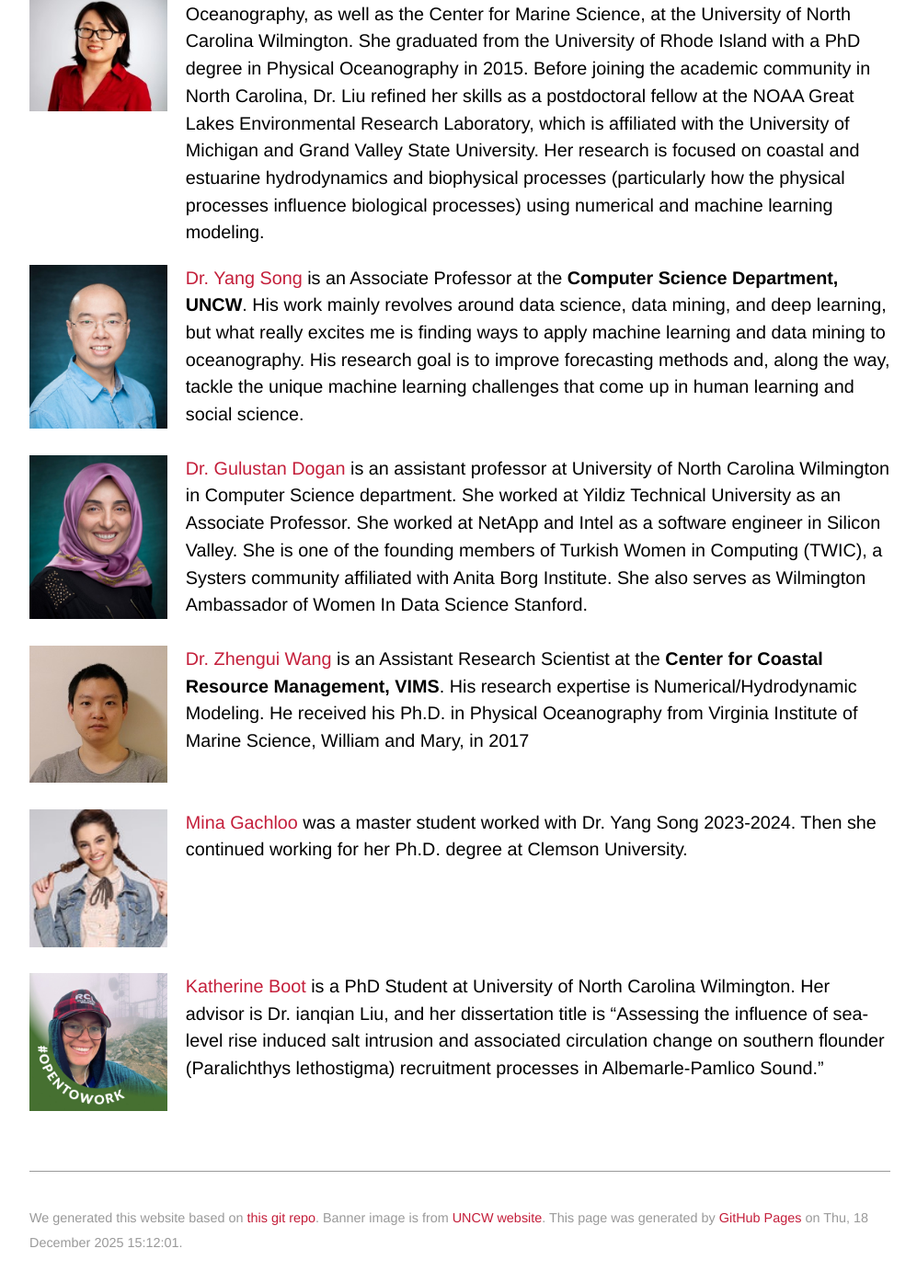
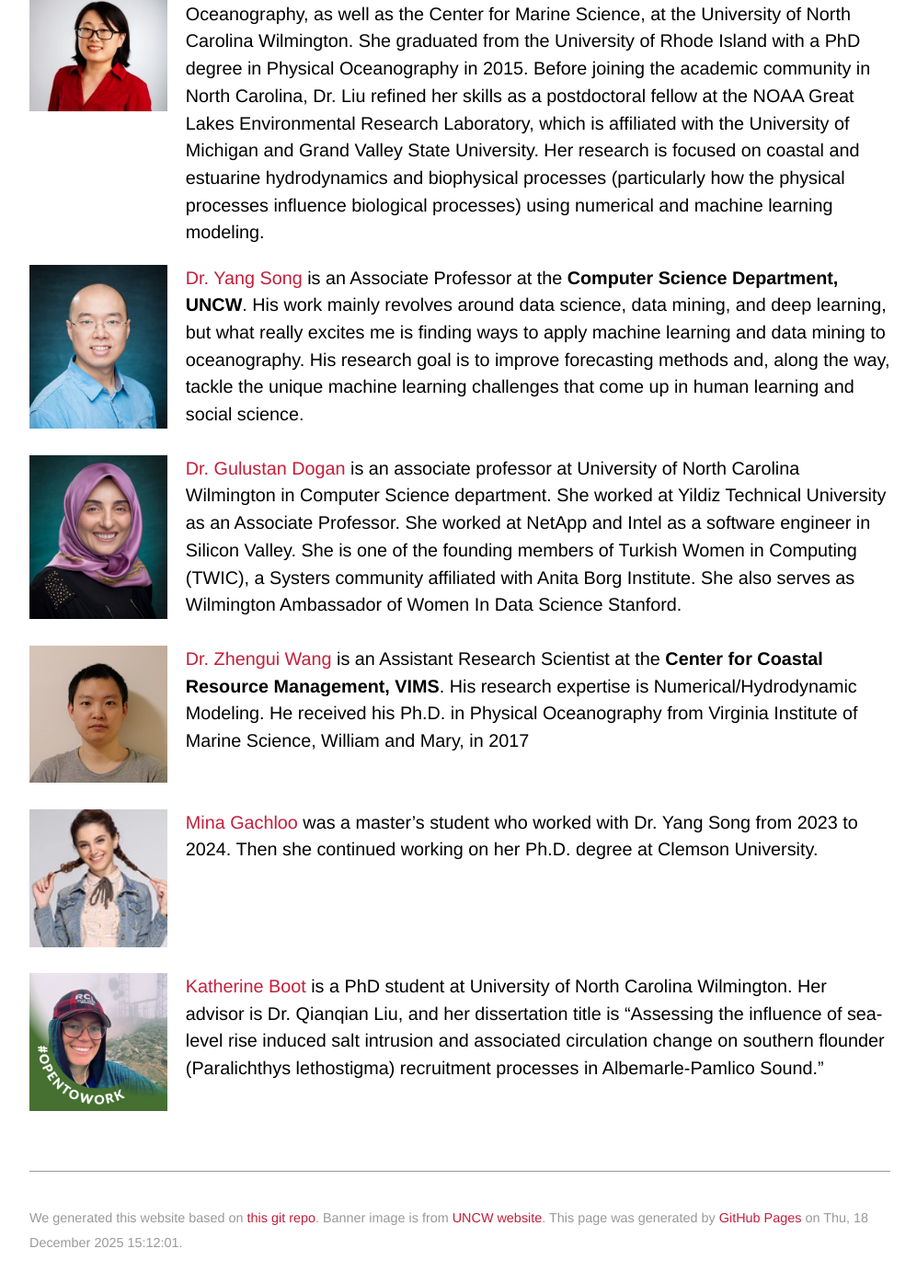
Before and after one commit to uncwcybertraining/uncwcybertraining.github.io, a Jekyll site: the page built from organizers.md, in a window 1280 px wide and 1400 px high, scrolled down 604 px. Shown: the top 1395 px of the window at 92% size, without its empty margins (140-1137 px from the left). Built offline with Jekyll 4.4.1, drawn with Linux system fonts in a browser that asks for light colours; some web fonts are replaced; our own code applies the rules of GitHub Pages for plain Markdown files.

Commit message:
Update organizers - update typos

```diff
--- a/organizers.md
+++ b/organizers.md
@@ -21,7 +21,7 @@ layout: default
 <div class='orgWrapper'>
 <img src="assets/images/Dogan.jpg" alt="Gulustan Dogan" width="150" />
 <div class='bioWrapper'>
-[Dr. Gulustan Dogan](https://uncw.edu/profiles/d/dogang) is an assistant professor at University of North Carolina Wilmington in Computer Science department. She worked at Yildiz Technical University as an Associate Professor. She worked at NetApp and Intel as a software engineer in Silicon Valley. She is one of the founding members of Turkish Women in Computing (TWIC), a Systers community affiliated with Anita Borg Institute. She also serves as Wilmington Ambassador of Women In Data Science Stanford.
+[Dr. Gulustan Dogan](https://uncw.edu/profiles/d/dogang) is an associate professor at University of North Carolina Wilmington in Computer Science department. She worked at Yildiz Technical University as an Associate Professor. She worked at NetApp and Intel as a software engineer in Silicon Valley. She is one of the founding members of Turkish Women in Computing (TWIC), a Systers community affiliated with Anita Borg Institute. She also serves as Wilmington Ambassador of Women In Data Science Stanford.
 </div>
 </div>
 
@@ -36,13 +36,13 @@ layout: default
 <div class='orgWrapper'>
 <img src="assets/images/Gachloo.png" alt="Mina Gachloo" width="150" />
 <div class='bioWrapper'>
-[Mina Gachloo](https://www.linkedin.com/in/mina-gachloo/) was a master student worked with Dr. Yang Song  2023-2024. Then she continued working for her Ph.D. degree at Clemson University.
+[Mina Gachloo](https://www.linkedin.com/in/mina-gachloo/) was a master's student who worked with Dr. Yang Song from 2023 to 2024. Then she continued working on her Ph.D. degree at Clemson University.
 </div>
 </div>
 
 <div class='orgWrapper'>
 <img src="assets/images/boot.jpg" alt="Katherine Boot" width="150" />
 <div class='bioWrapper'>
-[Katherine Boot](https://www.linkedin.com/in/katherine-boot-231963116/) is a PhD Student at University of North Carolina Wilmington. Her advisor is Dr. ianqian Liu, and her dissertation title is "Assessing the influence of sea-level rise induced salt intrusion and associated circulation change on southern flounder (Paralichthys lethostigma) recruitment processes in Albemarle-Pamlico Sound."
+[Katherine Boot](https://www.linkedin.com/in/katherine-boot-231963116/) is a PhD student at University of North Carolina Wilmington. Her advisor is Dr. Qianqian Liu, and her dissertation title is "Assessing the influence of sea-level rise induced salt intrusion and associated circulation change on southern flounder (Paralichthys lethostigma) recruitment processes in Albemarle-Pamlico Sound."
 </div>
 </div>
```
